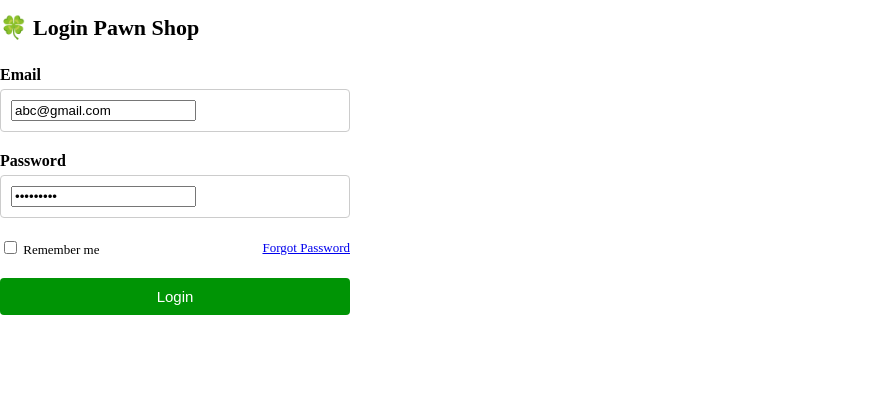
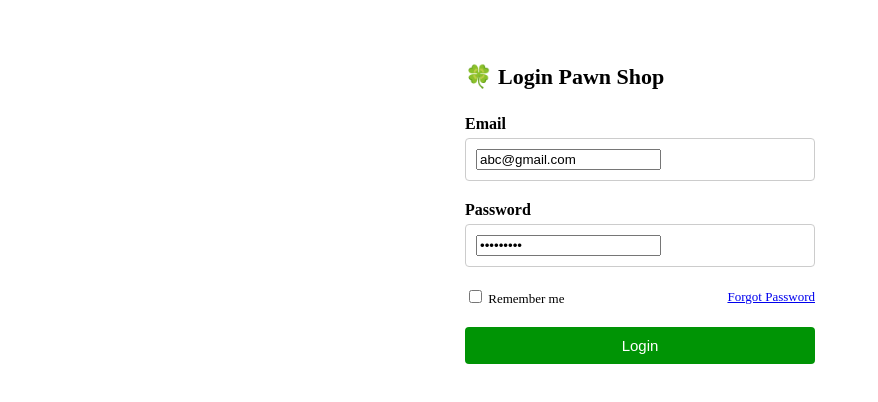
Before and after one commit to maituananh/front-app, a React (Vite) app: page /login in a window 1280 px wide. Shown: the top 402 px of the page, without its empty margins (0-878 px from the left). Built offline with nearby package versions, Linux system fonts and the light colour scheme.

Commit message:
init project 2

```diff
--- a/src/css/login.css
+++ b/src/css/login.css
@@ -1,15 +1,17 @@
-.login-container{
+.login-container {
   width: 350px;
   text-align: left;
+  margin: 0 auto;
+  margin-top: 5%;
 }
 
-.logo{
-    color : black;
+.logo {
+  color: black;
   font-size: 22px;
   margin-bottom: 25px;
 }
 
-.title{
+.title {
   font-weight: bold;
   margin-bottom: 5px;
 }
```
Lines whose indentation alone changed are shown as unchanged.
